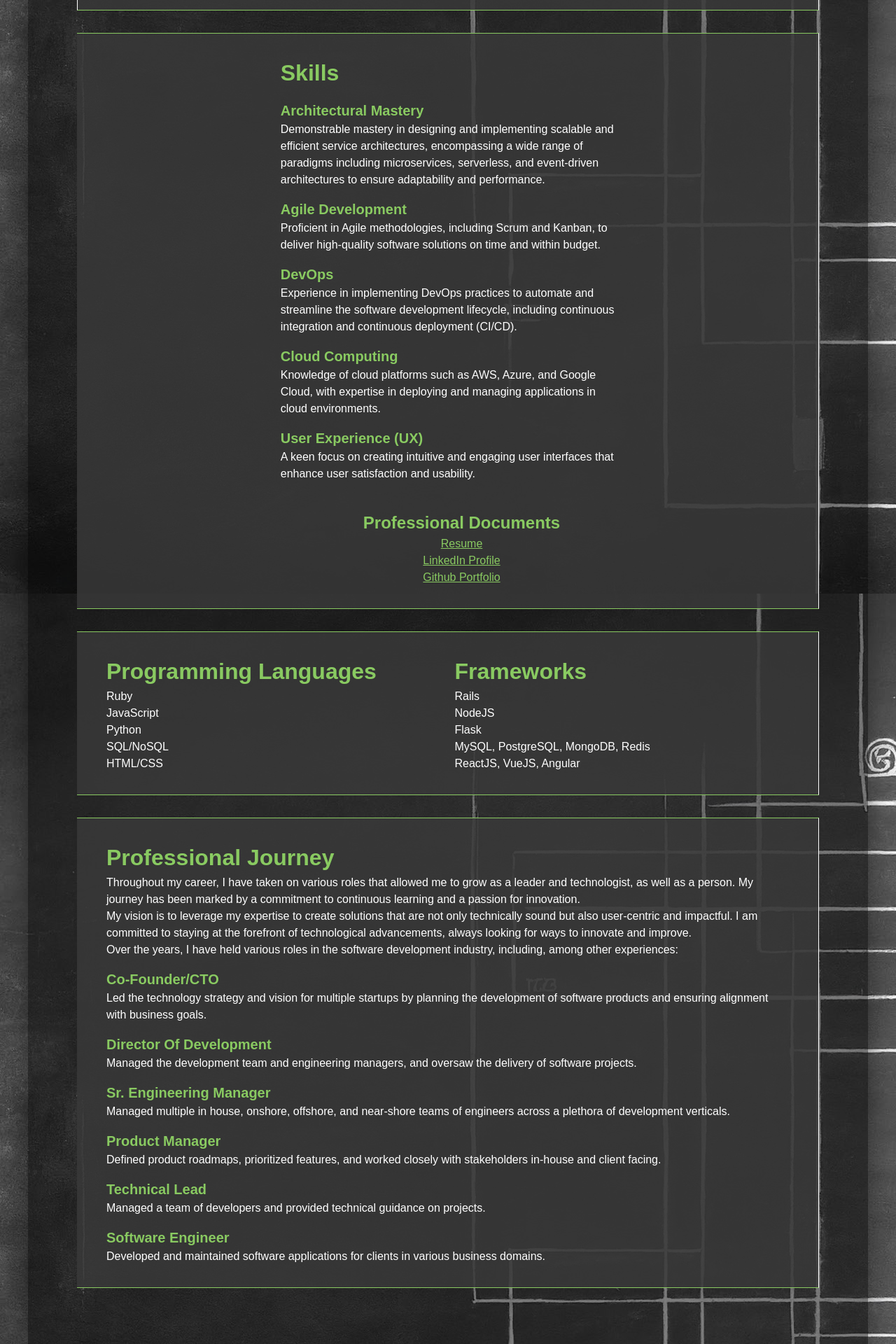
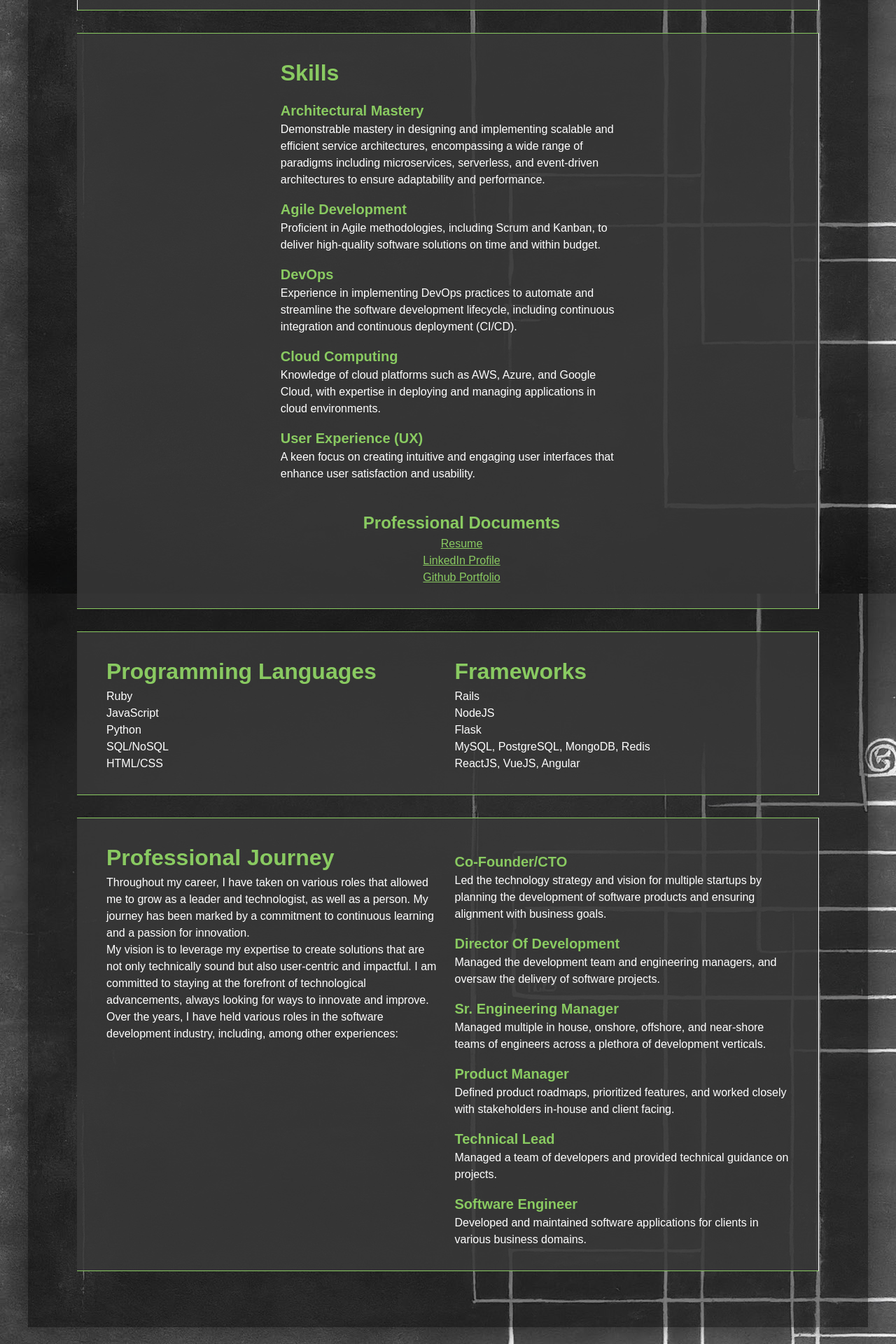
Before and after one commit to rkellermeyer/Me, a Jekyll site: the page built from index.html, in a window 1280 px wide. Shown: the part 688-2608 px from the top of the page at 70% size. Built offline with Jekyll 4.4.1, drawn with Linux system fonts in a browser that asks for light colours; some web fonts are replaced.

Commit message:
Update home.html

```diff
--- a/_layouts/home.html
+++ b/_layouts/home.html
@@ -53,7 +53,7 @@
 </div>
 
 <div class="row skills-col">
-  <div class="col-6 grid-container">
+  <div class="col-6 col-md-12 grid-container">
     <h2 class="skills">Programming Languages</h2>
     <ul class="tech-list">
       <li>Ruby</li>
@@ -63,7 +63,7 @@
       <li>HTML/CSS</li>
     </ul>
   </div>
-  <div class="col-6 grid-container">
+  <div class="col-6 col-md-12 grid-container">
     <h2 class="skills">Frameworks</h2>
     <ul class="tech-list">
       <li>Rails</li>
@@ -76,13 +76,13 @@
 </div>
 
 <div class="row skills-col">
-  <div class="col-12 col-md-6">
+  <div class="col-6 col-md-12 ">
     <h2 class="skills">Professional Journey</h2>
     <p class="skill-description">Throughout my career, I have taken on various roles that allowed me to grow as a leader and technologist, as well as a person. My journey has been marked by a commitment to continuous learning and a passion for innovation.</p>
     <p class="skill-description">My vision is to leverage my expertise to create solutions that are not only technically sound but also user-centric and impactful. I am committed to staying at the forefront of technological advancements, always looking for ways to innovate and improve.</p>
     <p class="skill-description">Over the years, I have held various roles in the software development industry, including, among other experiences:</p>
   </div>
-  <div class="col-12 col-md-6">
+  <div class="col-6 col-md-12 ">
     <ul class="tech-list">
       <li>
         <h3 class="skills-item">Co-Founder/CTO</h3>
```
